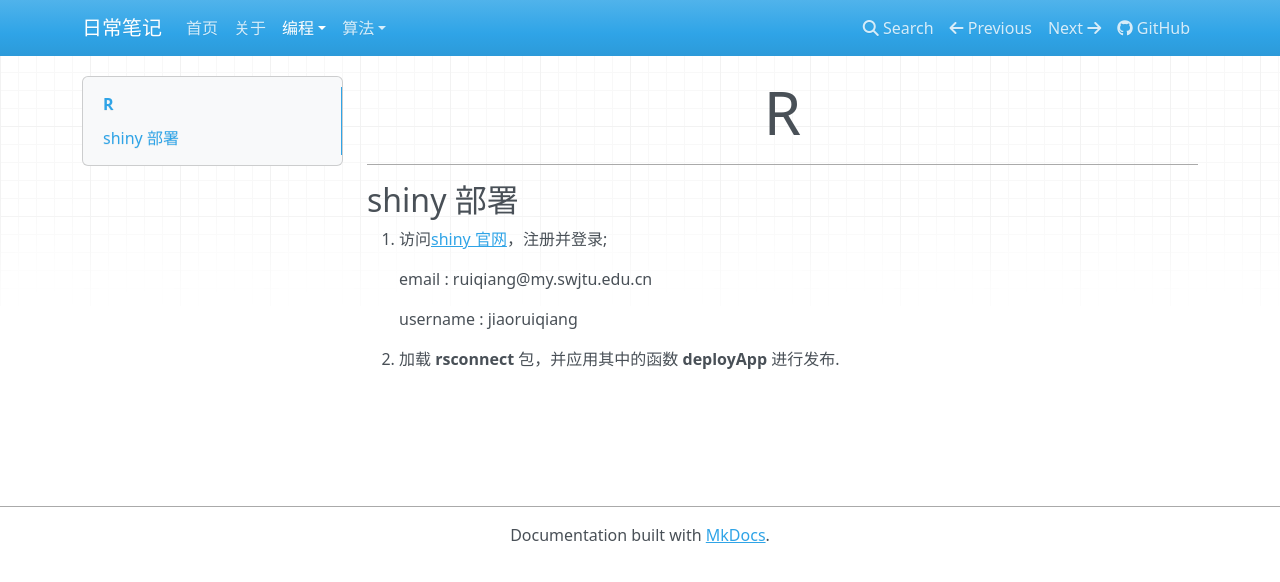
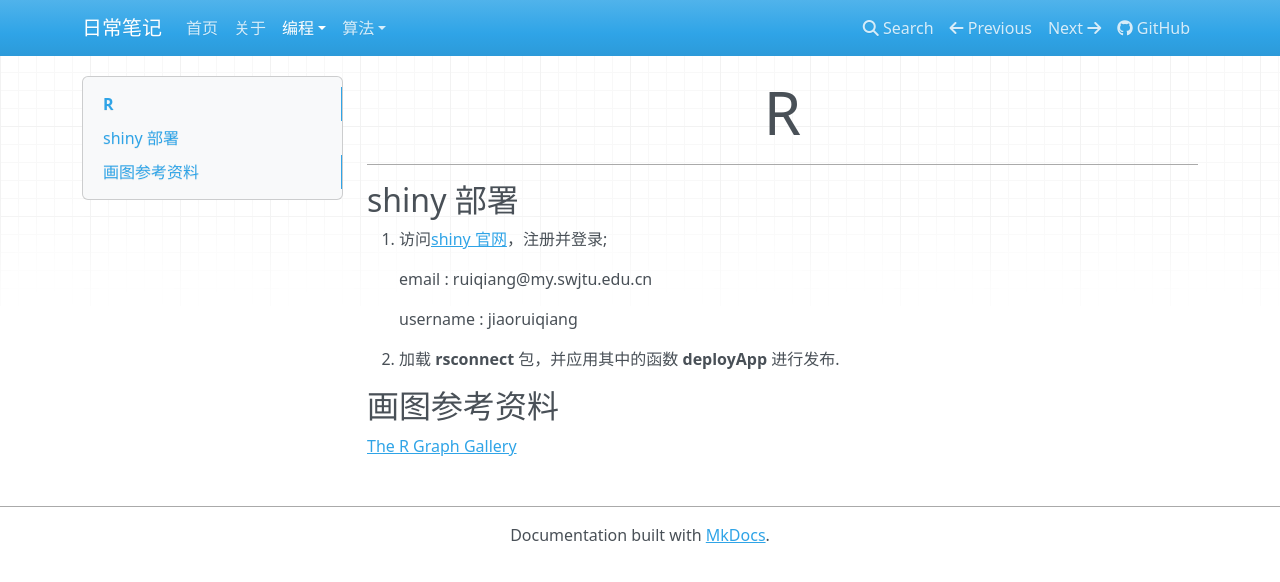
Before and after one commit to ruiqiangJiao/daily-note, an MkDocs documentation site: the page built from docs/program/R.md, in a window 1280 px wide. Shown: the top 582 px of the page. Built offline with MkDocs 1.6.1, drawn with Linux system fonts in a browser that asks for light colours; nearby versions of some CDN libraries.

Commit message:
add plot refrence

```diff
--- a/docs/program/R.md
+++ b/docs/program/R.md
@@ -10,3 +10,8 @@
       username : jiaoruiqiang
 
 2. 加载 **rsconnect** 包，并应用其中的函数 **deployApp** 进行发布.
+
+
+## 画图参考资料
+
+[The R Graph Gallery](https://www.r-graph-gallery.com/)
```
